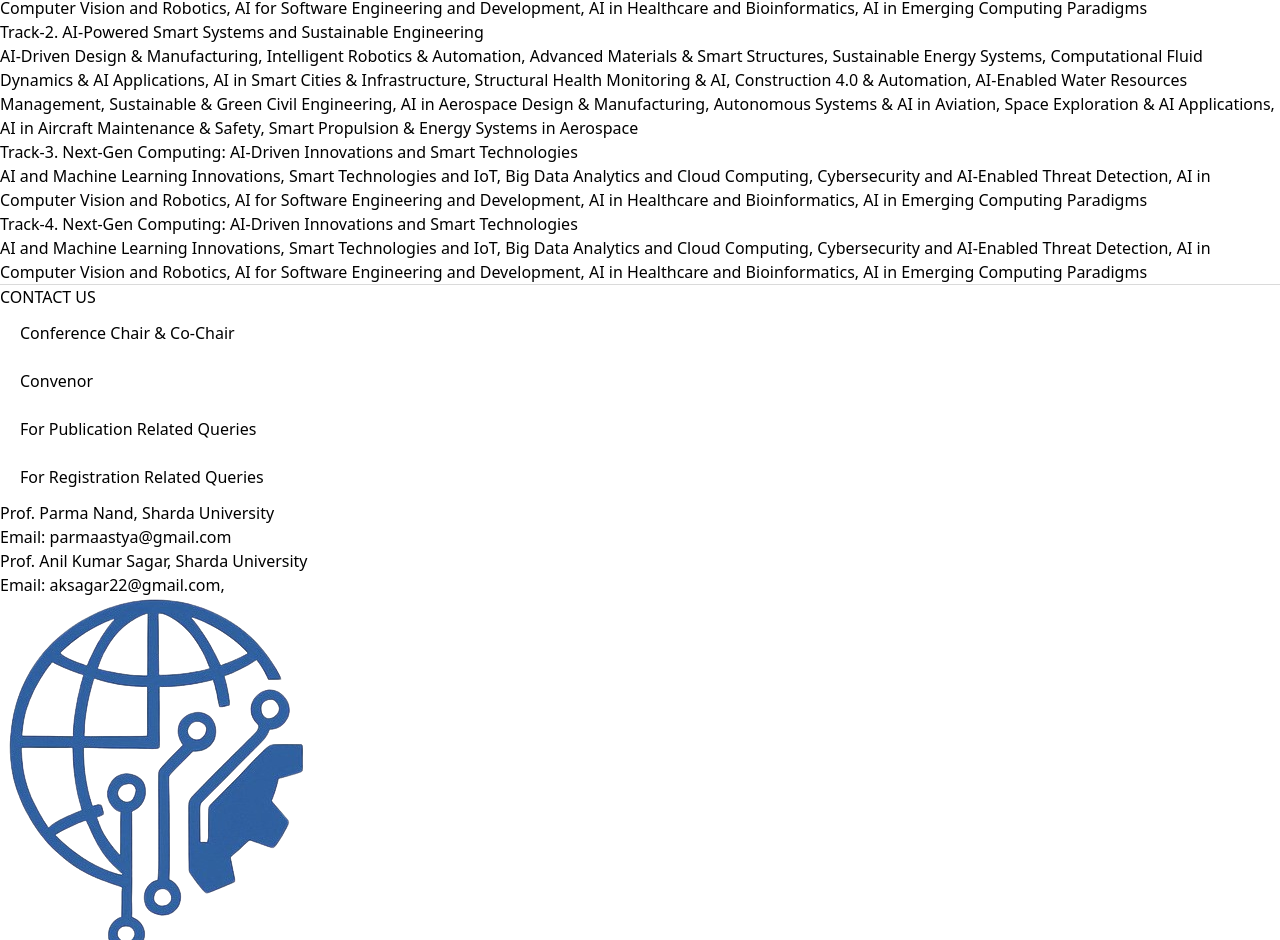
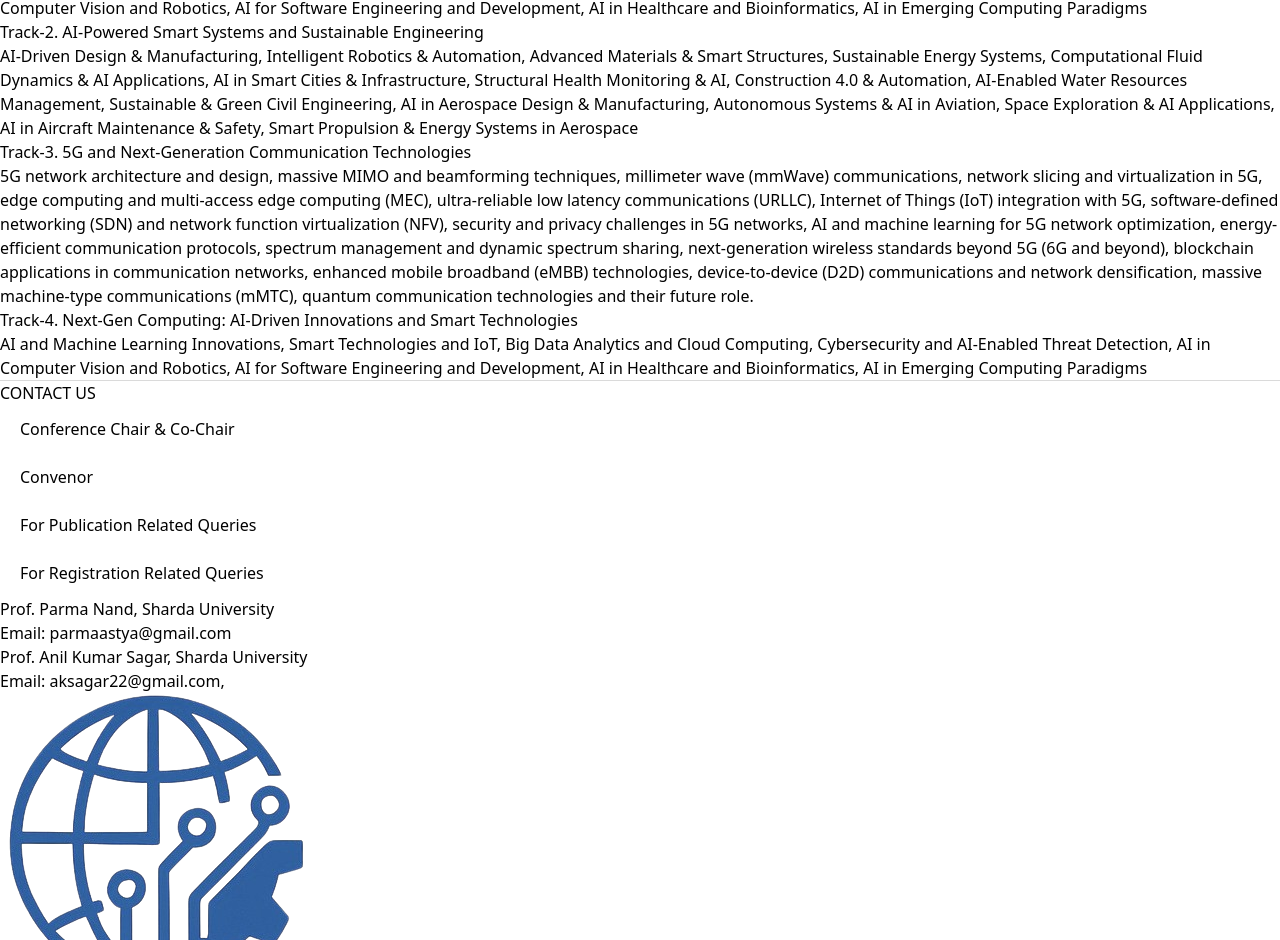
Before and after one commit to rish527/Conference-Site, a React (Vite) app: page / in a window 1280 px wide. Shown: the part 2056-2996 px from the top of the page. Built offline with nearby package versions, Linux system fonts and the light colour scheme.

Commit message:
Update Tracks.js

```diff
--- a/src/Data/Tracks.js
+++ b/src/Data/Tracks.js
@@ -15,9 +15,9 @@ export const tracks={
         ]
     },
     {
-        head:"Next-Gen Computing: AI-Driven Innovations and Smart Technologies",
+        head:"5G and Next-Generation Communication Technologies",
         data:[
-            "AI and Machine Learning Innovations, Smart Technologies and IoT, Big Data Analytics and Cloud Computing, Cybersecurity and AI-Enabled Threat Detection, AI in Computer Vision and Robotics, AI for Software Engineering and Development, AI in Healthcare and Bioinformatics, AI in Emerging Computing Paradigms"
+            "5G network architecture and design, massive MIMO and beamforming techniques, millimeter wave (mmWave) communications, network slicing and virtualization in 5G, edge computing and multi-access edge computing (MEC), ultra-reliable low latency communications (URLLC), Internet of Things (IoT) integration with 5G, software-defined networking (SDN) and network function virtualization (NFV), security and privacy challenges in 5G networks, AI and machine learning for 5G network optimization, energy-efficient communication protocols, spectrum management and dynamic spectrum sharing, next-generation wireless standards beyond 5G (6G and beyond), blockchain applications in communication networks, enhanced mobile broadband (eMBB) technologies, device-to-device (D2D) communications and network densification, massive machine-type communications (mMTC), quantum communication technologies and their future role."
 
         ]
     },
```
